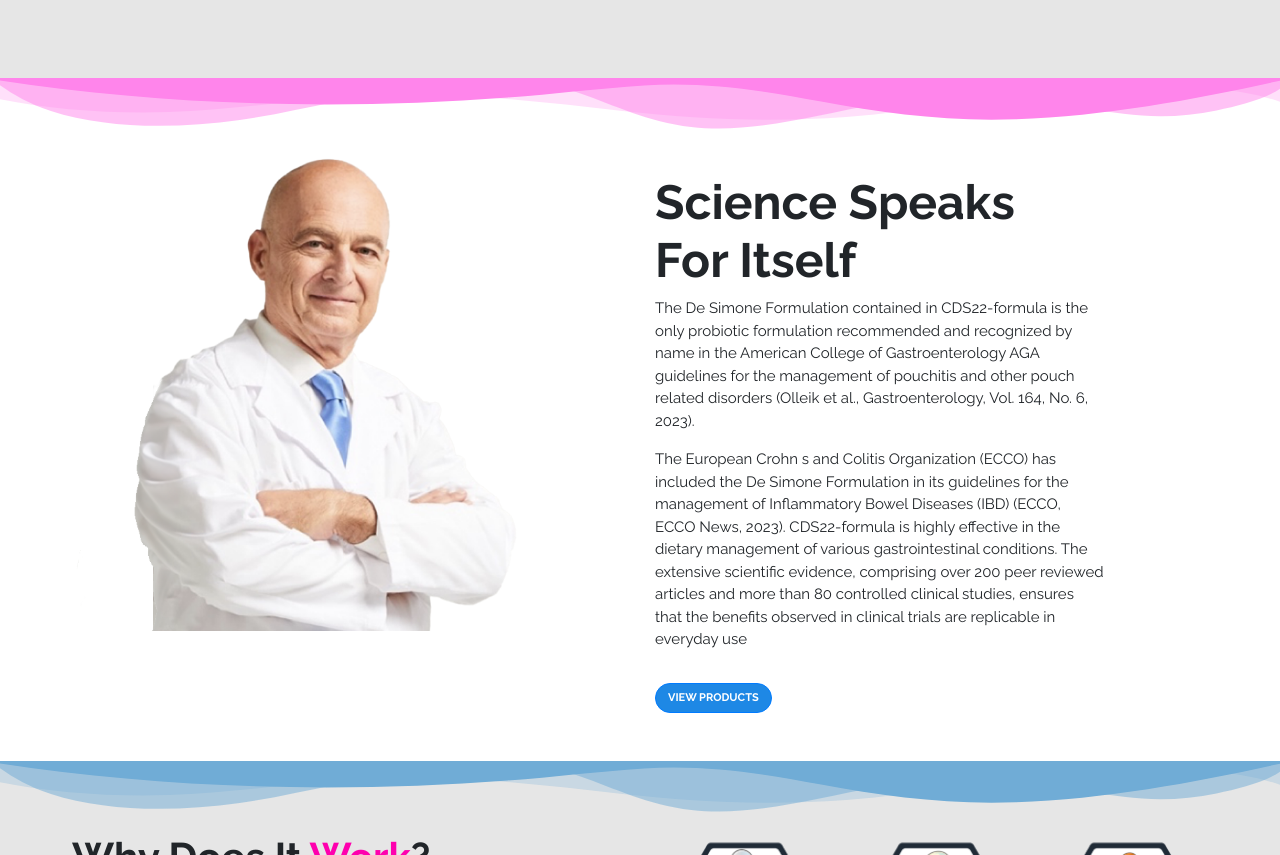
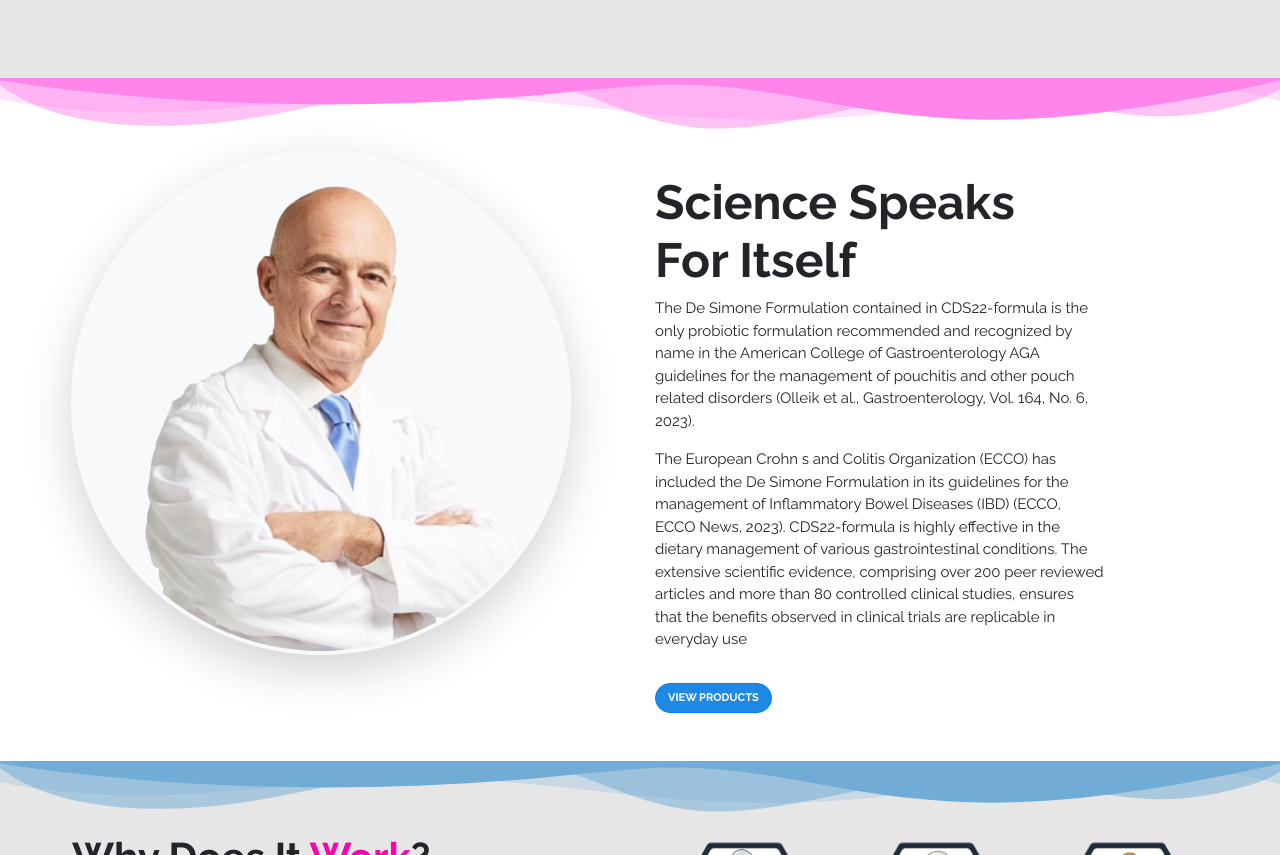
Before and after one commit to fatima-dev23/Hackathon-II, a plain HTML site: page index.html in a window 1280 px wide. Shown: the part 540-1395 px from the top of the page. Drawn offline with nearby package versions, Linux system fonts and the light colour scheme; some packages are replaced by stand-ins of ours; a script that the page names is missing.

Commit message:
img change

```diff
--- a/index.html
+++ b/index.html
@@ -107,8 +107,8 @@
         <div class="container-fluid">
             <div class="row p-5">
                 <div class="col-lg-6 left-content">
-                    <img src="./Assets/professor_desimone-1.png" class="img-fluid" alt="prof"
-                        class="shadow-lg p-1 mt-4 mb-5 ms-2 bg-body-tertiary rounded-pill" height="500px" width="500px">
+                    <img src="./Assets/professor_desimone-1.png" alt="prof"
+                        class="img-fluid shadow-lg p-1 mt-4 mb-5 ms-2 bg-body-tertiary rounded-pill" height="500px" width="500px">
                 </div>
 
                 <div class="col-lg-6 right-content mt-5">
```
